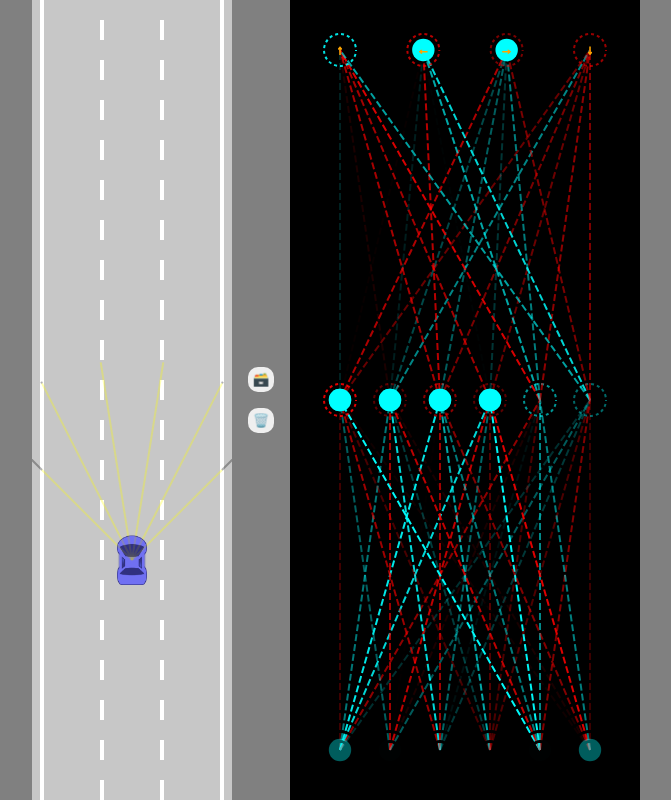
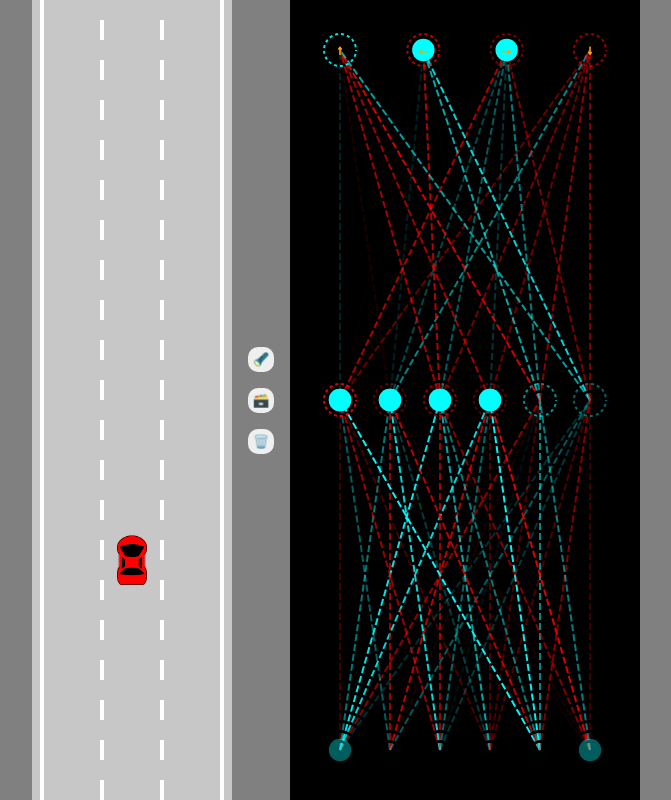
Before and after one commit to Suman373/self-driving-car, a plain HTML site: page index.html in a window 1280 px wide. Shown: the whole page, without its empty margins (304-975 px from the left). Drawn offline with Linux system fonts and the light colour scheme.

```diff
--- a/index.html
+++ b/index.html
@@ -11,6 +11,7 @@
 <body>
     <canvas id="carCanvas"></canvas>
     <div id="buttonsGrp">
+        <button onclick="toggleRays()">🔦</button>
         <button onclick="save()">🗃️</button>
         <button onclick="discard()">🗑️</button>
     </div>
--- a/scripts/car.js
+++ b/scripts/car.js
@@ -1,6 +1,6 @@
 class Car {
 
-    constructor(x, y, width, height, controlType, maxSpeed = 5, color = "blue") {
+    constructor(x, y, width, height, controlType, maxSpeed = 5, color = "red") {
         this.x = x;
         this.y = y;
         this.width = width;
@@ -172,7 +172,7 @@
         this.y -= Math.cos(this.angle) * this.speed;
     }
 
-    draw(ctx, color, drawSensor = false) {
+    draw(ctx, drawSensor = false) {
         if (this.sensor && drawSensor) {
             this.sensor.draw(ctx); // car responsible for rendering it's own sensors
         }
--- a/scripts/main.js
+++ b/scripts/main.js
@@ -35,9 +35,15 @@
 function generateCars(N){
     const cars = [];
     for(let i=0;i<N;i++){
-        cars.push(new Car(road.getLaneCenter(1),100,30,50,"AI"));
+        cars.push(new Car(road.getLaneCenter(1),100,30,50,"AI",5));
     }
     return cars;
+}
+
+function toggleRays(){
+    if(heroCar && heroCar.sensor){
+        heroCar.sensor.toggleRays();
+    }
 }
 
 animate();
@@ -68,7 +74,7 @@
     for(let i=0;i<cars.length;i++){
         cars[i].draw(carCtx,"blue");
     }
-    carCanvas.globalAlpha=1;
+    carCtx.globalAlpha=1;
     heroCar.draw(carCtx,"blue",true); // main car
     carCtx.restore();
     annCtx.lineDashOffset=-time/50;
--- a/scripts/sensor.js
+++ b/scripts/sensor.js
@@ -5,10 +5,14 @@
         this.rayCount = 6;
         this.rayLength = 200;
         this.raySpread = Math.PI/2; // 90deg for rays
-
+        this.showRays = false;
         // segments of ray
         this.rays = [];
         this.readings = []; // detect road borders
+    }
+
+    toggleRays(){
+        this.showRays = !this.showRays;
     }
 
     update(roadBorders, traffic) {
@@ -83,6 +87,9 @@
     }
 
     draw(ctx) {
+        if(!this.showRays){
+            return;
+        }
         for (let i = 0; i < this.rayCount; i++) {
             let end = this.rays[i][1]; // default end {x,y}
             if (this.readings[i]) {
```
Also changed, not shown: README.md.
